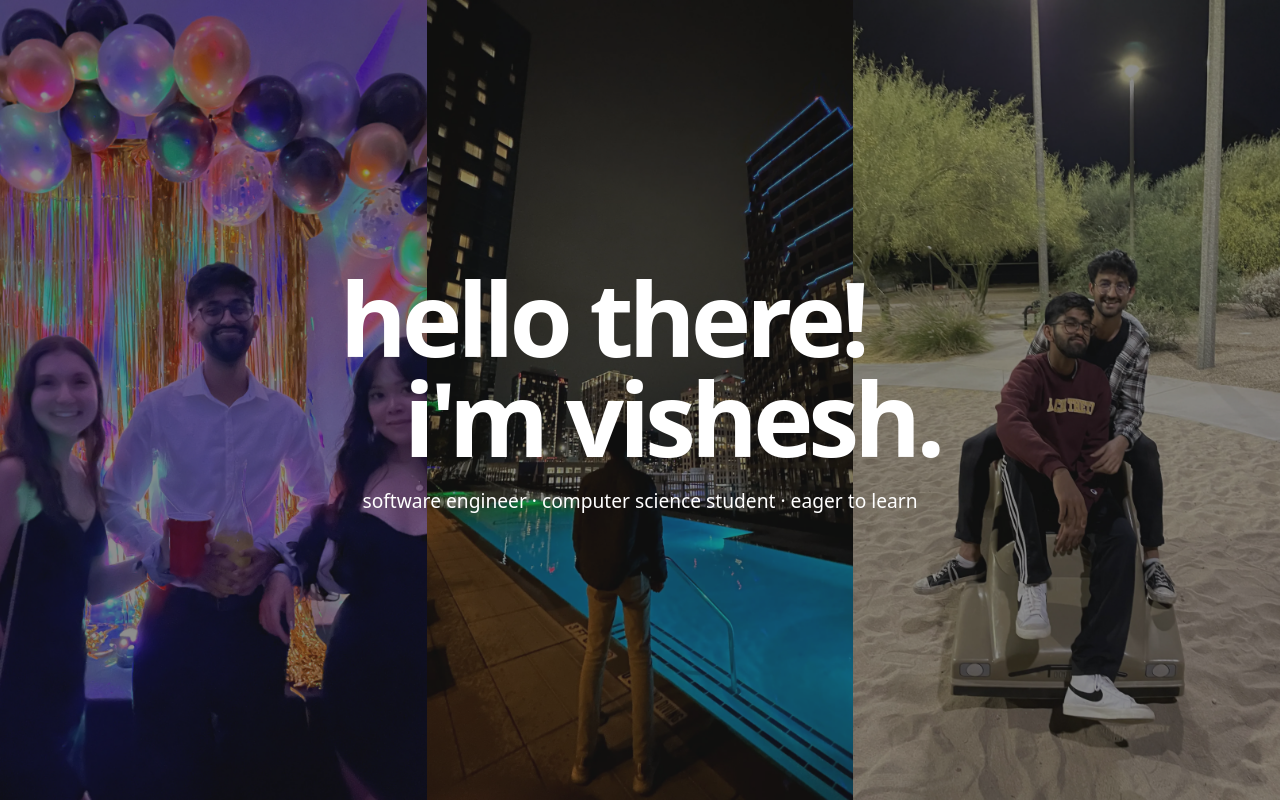
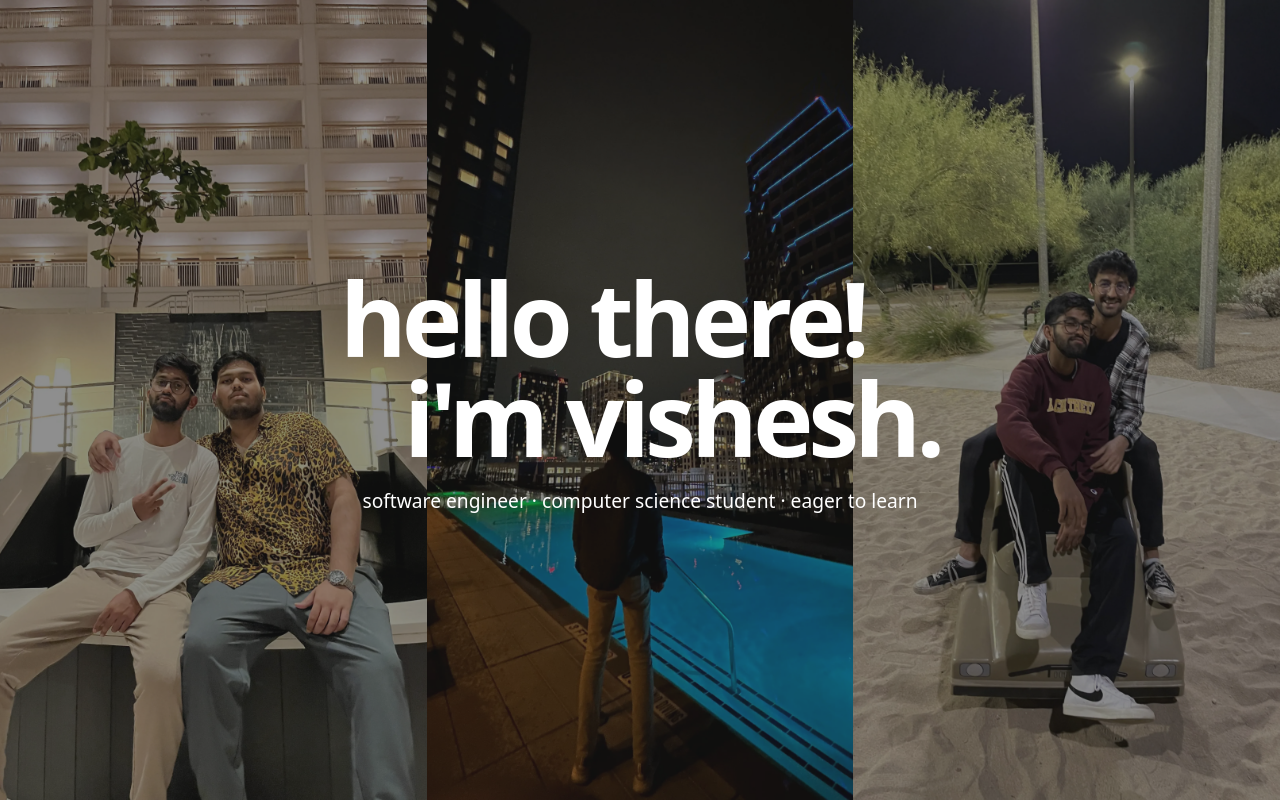
Before and after one commit to stixvish/portfolio, a React (Vite) app: page / in a window 1280 px wide. Built offline with nearby package versions, Linux system fonts and the light colour scheme; a web font is replaced by a local one.

Commit message:
background image expanded file extension support

```diff
--- a/src/routes/pages/home.jsx
+++ b/src/routes/pages/home.jsx
@@ -7,7 +7,7 @@ export default function Home() {
 	const [images, setImages] = useState([]);
 
 	useEffect(() => {
-		const gallery = Object.values(import.meta.glob('/src/assets/images/*.webp', {query: '?url', import: 'default'}));
+		const gallery = Object.values(import.meta.glob('/src/assets/images/*.{webp,png,jpeg}', {query: '?url', import: 'default'}));
 		const mySet = new Set();
 		const myArray = [];
 		while (mySet.size < 3) {
```
